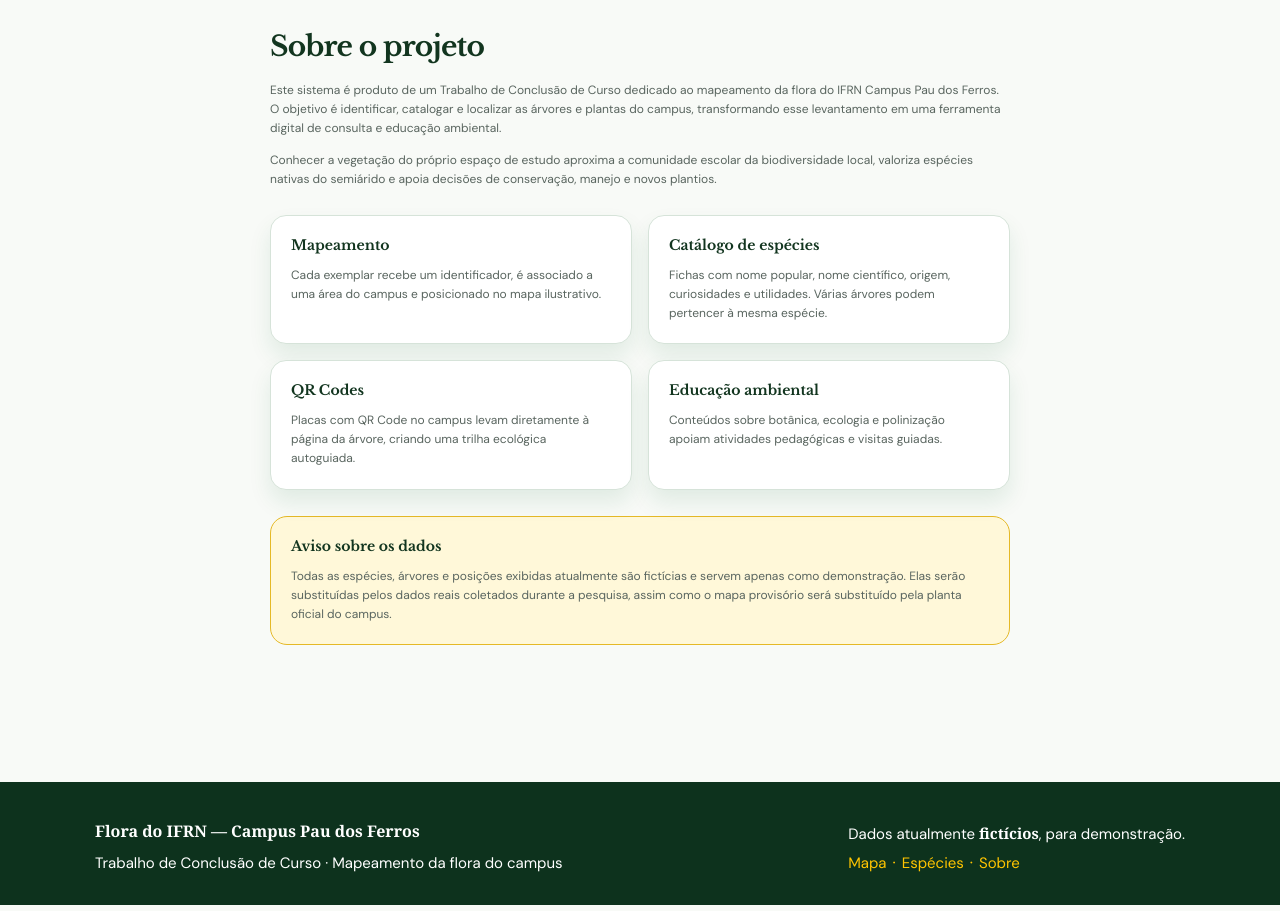
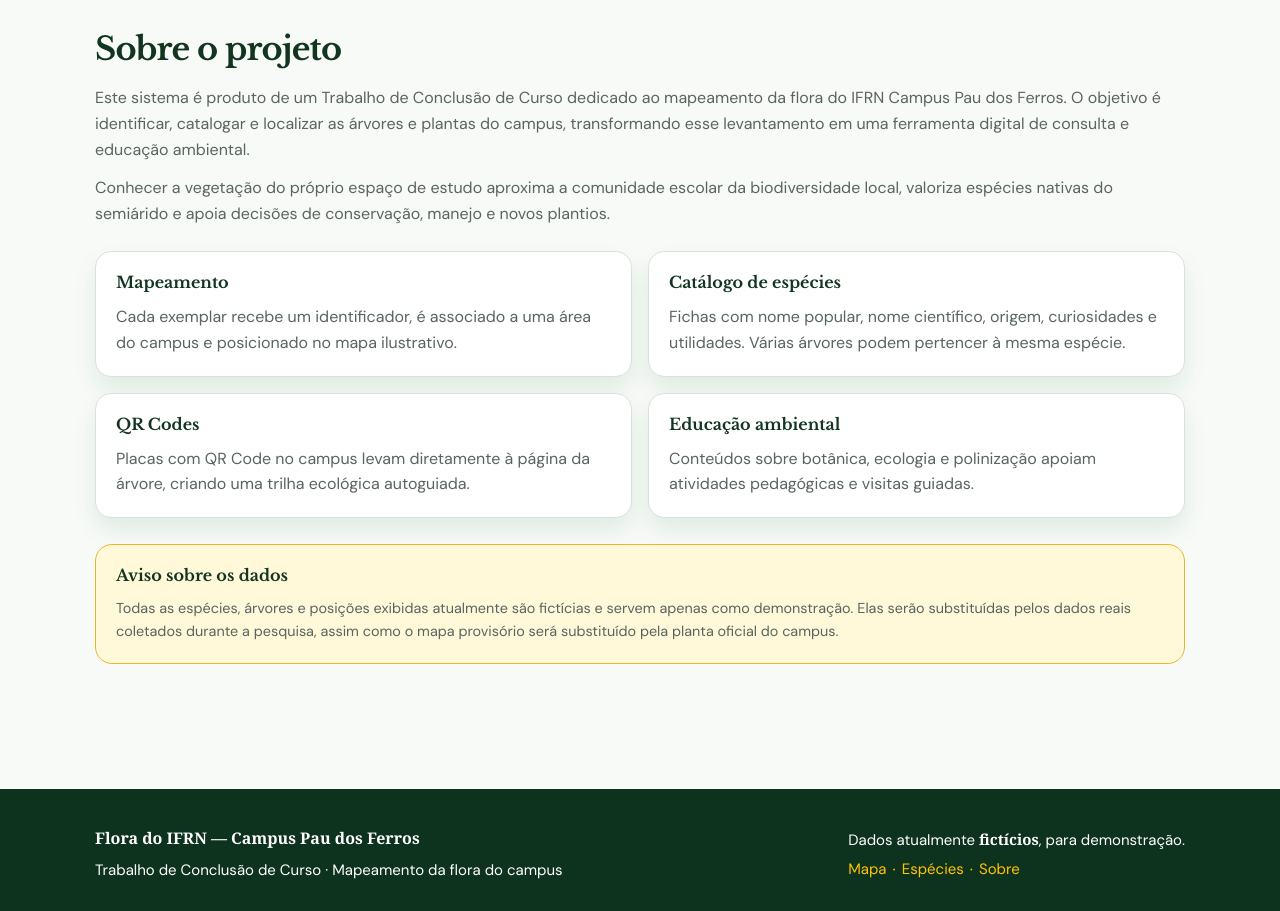
Before and after one commit to igorrrrry/PROJETO-PDS-FLORA-IF-, a Django app: page /sobre/ in a window 1280 px wide. Shown: the part 57-968 px from the top of the page. Run offline with Django 5.2, Linux system fonts and the light colour scheme.

Commit message:
mudei um pouco o css

```diff
--- a/static/style.css
+++ b/static/style.css
@@ -579,9 +579,9 @@ h2 {
 
 
 .curiosidades-page {
-    width: min(890px, calc(100% - 40px));
+    width: min(1090px, calc(100% - 40px));
     margin: 0 auto;
-    padding: 38px 0 205px;
+    padding: 38px 0 125px;
 }
 
 .curiosidades-header {
@@ -630,7 +630,7 @@ h2 {
 .curiosidade-card p {
     margin: 12px 0 0;
     color: #59655f;
-    font-size: 12px;
+    font-size: 0.9rem;
     line-height: 1.6;
 }
 
@@ -644,7 +644,7 @@ h2 {
     border-radius: 12px;
     padding: 4px 10px;
 
-    font-size: 10px;
+    font-size: 1rem;
     font-weight: 600;
     line-height: 1;
 }
@@ -652,9 +652,9 @@ h2 {
 
 
 .sobre-page {
-    width: min(740px, calc(100% - 40px));
+    width: min(1090px, calc(100% - 40px));
     margin: 0 auto;
-    padding: 30px 0 137px;
+    padding: 30px 0 125px;
 }
 
 
@@ -666,7 +666,7 @@ h2 {
 
 .sobre-header h1 {
     font-family: "Libre Baskerville", Georgia, serif;
-    font-size: 28px;
+    font-size: 2rem;
     line-height: 1.2;
     letter-spacing: -0.8px;
     margin: 0 0 17px;
@@ -676,7 +676,7 @@ h2 {
 .sobre-header p {
     margin: 0 0 13px;
     color: #59655f;
-    font-size: 12px;
+    font-size: 1rem;
     line-height: 1.6;
 }
 
@@ -704,7 +704,7 @@ h2 {
 
 .sobre-card h2 {
     font-family: "Libre Baskerville", Georgia, serif;
-    font-size: 14px;
+    font-size: 1rem;
     letter-spacing: 0;
     margin: 0 0 12px;
     color: #12351f;
@@ -713,7 +713,7 @@ h2 {
 .sobre-card p {
     margin: 0;
     color: #59655f;
-    font-size: 12px;
+    font-size: 1rem;
     line-height: 1.6;
 }
 
@@ -729,7 +729,7 @@ h2 {
 
 .aviso-dados h2 {
     font-family: "Libre Baskerville", Georgia, serif;
-    font-size: 14px;
+    font-size: 1rem;
     letter-spacing: 0;
     margin: 0 0 12px;
     color: #12351f;
@@ -738,7 +738,7 @@ h2 {
 .aviso-dados p {
     margin: 0;
     color: #59655f;
-    font-size: 12px;
+    font-size: 0.9rem;
     line-height: 1.6;
 }
 
@@ -781,7 +781,7 @@ h2 {
 ========================================= */
 
 .especies-page {
-    width: min(800px, calc(100% - 40px));
+    width: min(1090px, calc(100% - 40px));
     margin: 0 auto;
     padding: 30px 0 125px;
 }
@@ -864,7 +864,7 @@ h2 {
 .especies-grid {
     display: grid;
     grid-template-columns: repeat(3, 1fr);
-    gap: 16px;
+    gap: 1rem;
 }
 
 
@@ -1871,29 +1871,29 @@ h2 {
 }
 
 
-/* LINK DOS CARDS */
-
-.link-especie {
-    display: block;
-}
-
-.link-especie .imagem-especie {
+
+.imagem-especie {
     cursor: pointer;
     transition: transform .2s ease;
 }
 
-.link-especie:hover .imagem-especie {
+.imagem-especie:hover {
     transform: scale(.98);
 }
+
+/*
+ VOU AJEITAR
+
 
 .arvore-icon {
     transition: transform .2s ease;
 }
 
-.link-especie:hover .arvore-icon {
-    transform: scale(1.12);
-}
-
+.imagem-especie:hover .arvore-icon {
+    transform: scale(1.52);
+}
+
+*/
 
 /* RESPONSIVO */
 
```
Also changed, not shown: templates/especie.html (+5 -5 lines).
